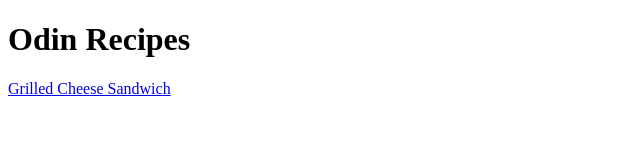
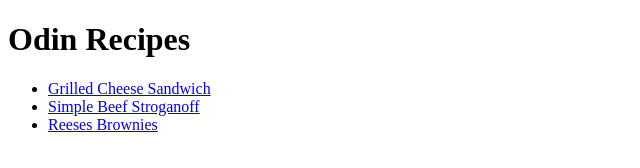
Before and after one commit to jumpyguest/odin-recipes, a plain HTML site: page index.html in a window 1280 px wide. Shown: the whole page, without its empty margins (0-640 px from the left). Drawn offline with Linux system fonts and the light colour scheme.

Commit message:
Add 2 links for 2 new recipes

```diff
--- a/index.html
+++ b/index.html
@@ -7,6 +7,10 @@
 </head>
 <body>
     <h1>Odin Recipes</h1>
-    <a href="./recipes/grilled-cheese-sandwich.html" target="_blank" rel="noopener noreferrer">Grilled Cheese Sandwich</a>
+    <ul>
+        <li><a href="./recipes/grilled-cheese-sandwich.html" target="_blank" rel="noopener noreferrer">Grilled Cheese Sandwich</a></li>
+        <li><a href="./recipes/simple-beef-stroganoff.html" target="_blank" rel="noopener noreferrer">Simple Beef Stroganoff</a></li>
+        <li><a href="./recipes//reeses-brownies.html" target="_blank" rel="noopener noreferrer">Reeses Brownies</a></li>
+    </ul>
 </body>
 </html>
```
